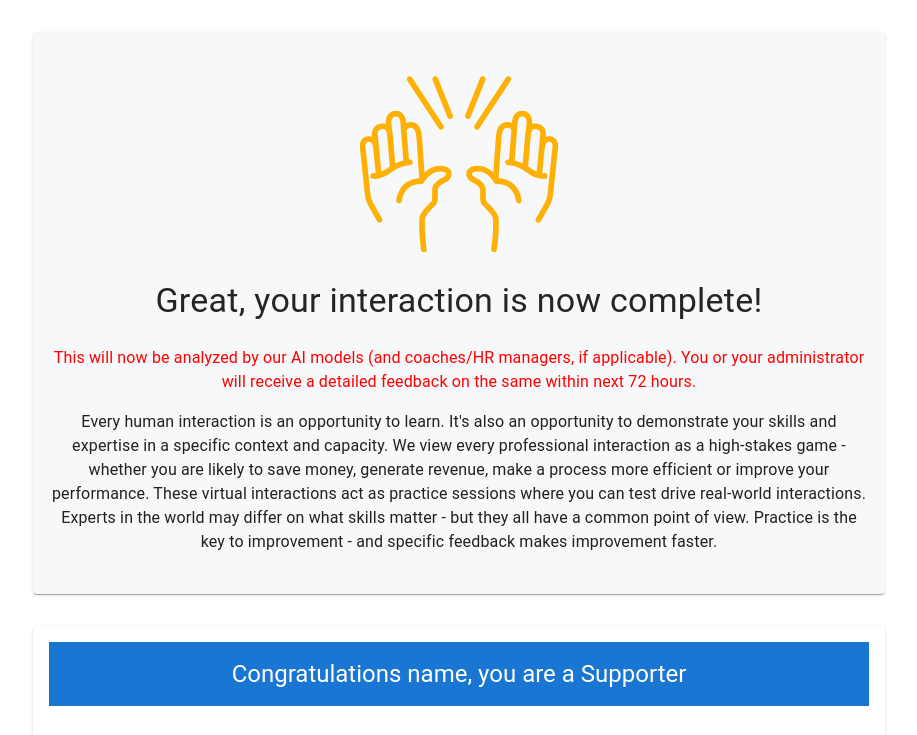
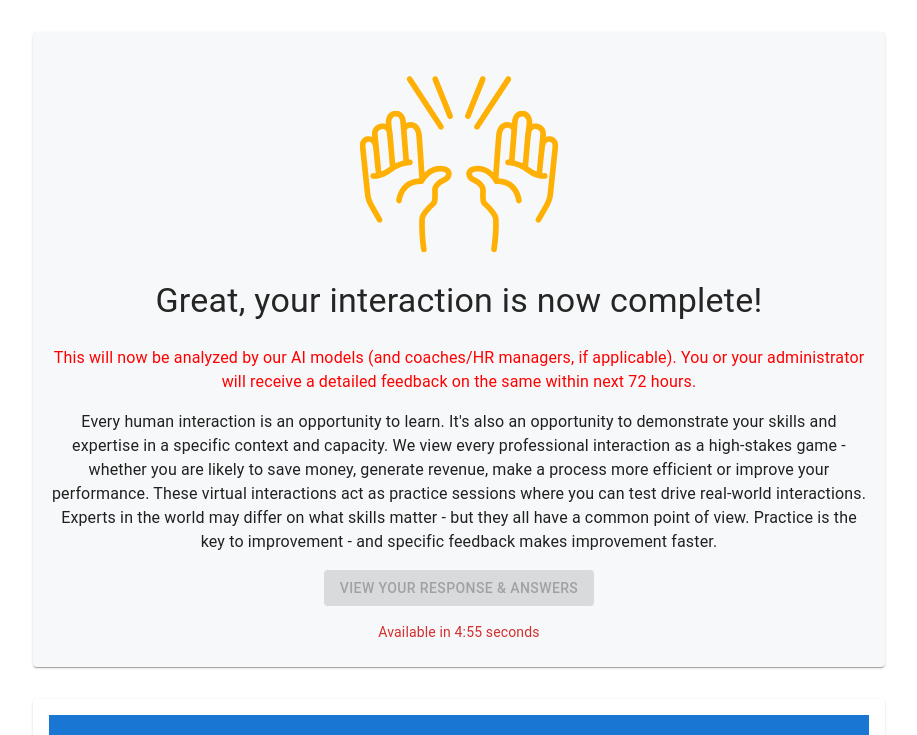
Before and after one commit to Talent-Sumo/CLOUD-COACH-New-UI, a React (Create React App) app: page /form/thankyou in a window 1280 px wide. Shown: the top 735 px of the page, without its empty margins (181-1098 px from the left). Built offline with nearby package versions, Linux system fonts and the light colour scheme.

Commit message:
Add Countdown

```diff
--- a/src/Components/Form/FormThankyou/index.jsx
+++ b/src/Components/Form/FormThankyou/index.jsx
@@ -34,7 +34,7 @@ import executive from "../../../assets/Images/executive.jpg"
 import defender from "../../../assets/Images/defender.jpg"
 import debaterentrepreneur from "../../../assets/Images/debaterentrepreneur.jpg"
 
-const FormThankyou = () => {
+const FormThankyou = (props) => {
 
     const [rating, setRating] = useState(0);
 
@@ -81,6 +81,29 @@ const FormThankyou = () => {
 
     const cardRef = useRef();
 
+    const { initialMinute = 5, initialSeconds = 0 } = props;
+    const [minutes, setMinutes] = useState(initialMinute);
+    const [seconds, setSeconds] = useState(initialSeconds);
+
+    useEffect(() => {
+        let myInterval = setInterval(() => {
+            if (seconds > 0) {
+                setSeconds(seconds - 1);
+            }
+            if (seconds === 0) {
+                if (minutes === 0) {
+                    clearInterval(myInterval)
+                } else {
+                    setMinutes(minutes - 1);
+                    setSeconds(59);
+                }
+            }
+        }, 1000)
+        return () => {
+            clearInterval(myInterval);
+        };
+    });
+
     return (
         <>
             <Container sx={{ marginTop: "2rem" }} maxWidth="md">
@@ -100,7 +123,16 @@ const FormThankyou = () => {
                             expertise in a specific context and capacity. We view every professional interaction as a high-stakes game - whether you are
                             likely to save money, generate revenue, make a process more efficient or improve your performance. These virtual interactions act
                             as practice sessions where you can test drive real-world interactions. Experts in the world may differ on what skills matter - but
-                            they all have a common point of view. Practice is the key to improvement - and specific feedback makes improvement faster.</Typography>
+                            they all have a common point of view. Practice is the key to improvement - and specific feedback makes improvement faster.
+                        </Typography>
+
+                        <Box mb={2} sx={{ display: "flex", justifyContent: "center" }}>
+                            <Button variant='contained' disabled={seconds === 0 ? false : true}>View Your Response & Answers</Button>
+                        </Box>
+                        {minutes === 0 && seconds === 0
+                            ? null
+                            : <Typography color='error' variant='body2'>Available in {minutes}:{seconds < 10 ? `0${seconds}` : seconds} seconds</Typography>
+                        }
                     </CardContent>
                 </Card>
             </Container>
```
